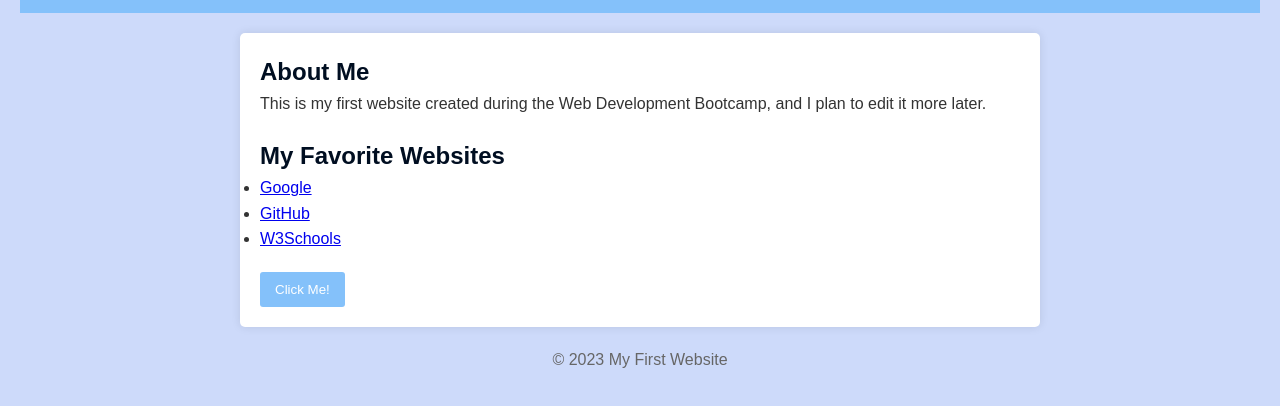
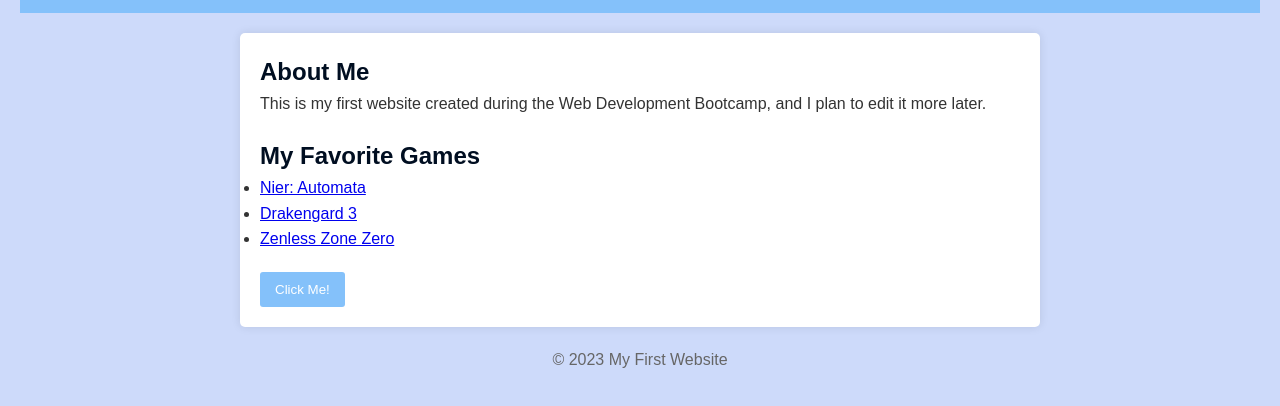
Before and after one commit to Ewatt8/my-first-website, a plain HTML site: page index.html in a window 1280 px wide. Shown: the part 126-532 px from the top of the page. Drawn offline with Linux system fonts and the light colour scheme.

Commit message:
Update index.html

```diff
--- a/index.html
+++ b/index.html
@@ -23,11 +23,11 @@
       <p>This is my first website created during the Web Development Bootcamp, and I plan to edit it more later.</p>
     </section>
     <section>
-      <h2>My Favorite Websites</h2>
+      <h2>My Favorite Games</h2>
       <ul id="favorite-sites">
-        <li><a href="https://www.google.com">Google</a></li>
-        <li><a href="https://www.github.com">GitHub</a></li>
-        <li><a href="https://www.w3schools.com">W3Schools</a></li>
+        <li><a href="https://www.platinumgames.com/works/nier-automata">Nier: Automata</a></li>
+        <li><a href="https://press.na.square-enix.com/Drakengard-3">Drakengard 3</a></li>
+        <li><a href="https://zenless.hoyoverse.com/en-us/main">Zenless Zone Zero</a></li>
       </ul>
     </section>
     <button id="myButton">Click Me!</button>
```
